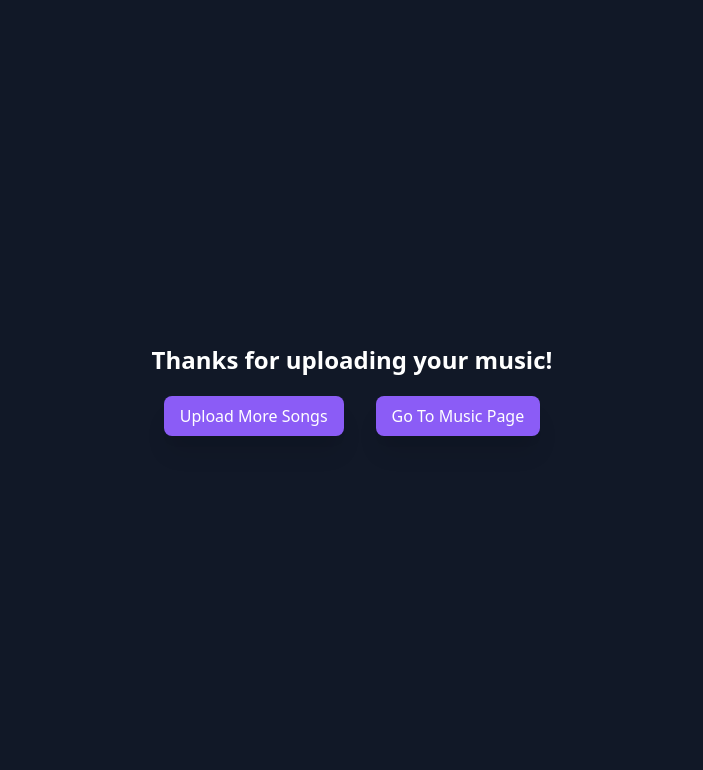
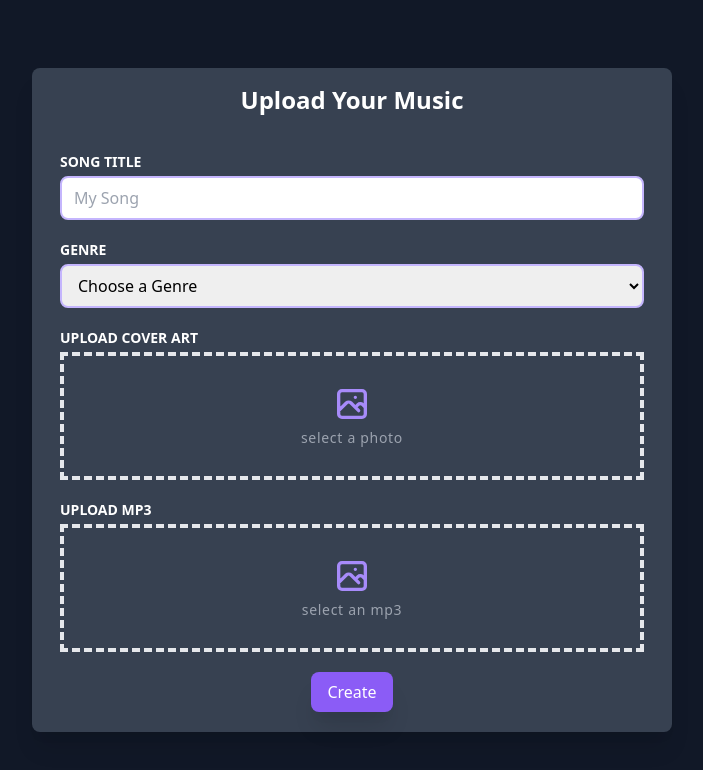
Before and after one commit to BrianJenney/slapjunky, a React (Create React App) app: page /artist/upload in a window 1280 px wide. Shown: the top 770 px of the page, without its empty margins (288-991 px from the left). Built offline with nearby package versions, Linux system fonts and the light colour scheme; no server answers.

Commit message:
remove janky test in code

```diff
--- a/src/Pages/SongUpload/SongUpload.container.js
+++ b/src/Pages/SongUpload/SongUpload.container.js
@@ -22,7 +22,7 @@ const SongUploadContainer = () => {
     const [artPreview, setArtPreview] = useState(null);
     const [mp3FileName, setMp3FileName] = useState(null);
     const [isLoading, setIsLoading] = useState(false);
-    const [successMessage, setSuccessMessage] = useState('SUCCESS');
+    const [successMessage, setSuccessMessage] = useState(null);
     const history = useHistory();
 
     const handleFileUpload = useCallback(
```
